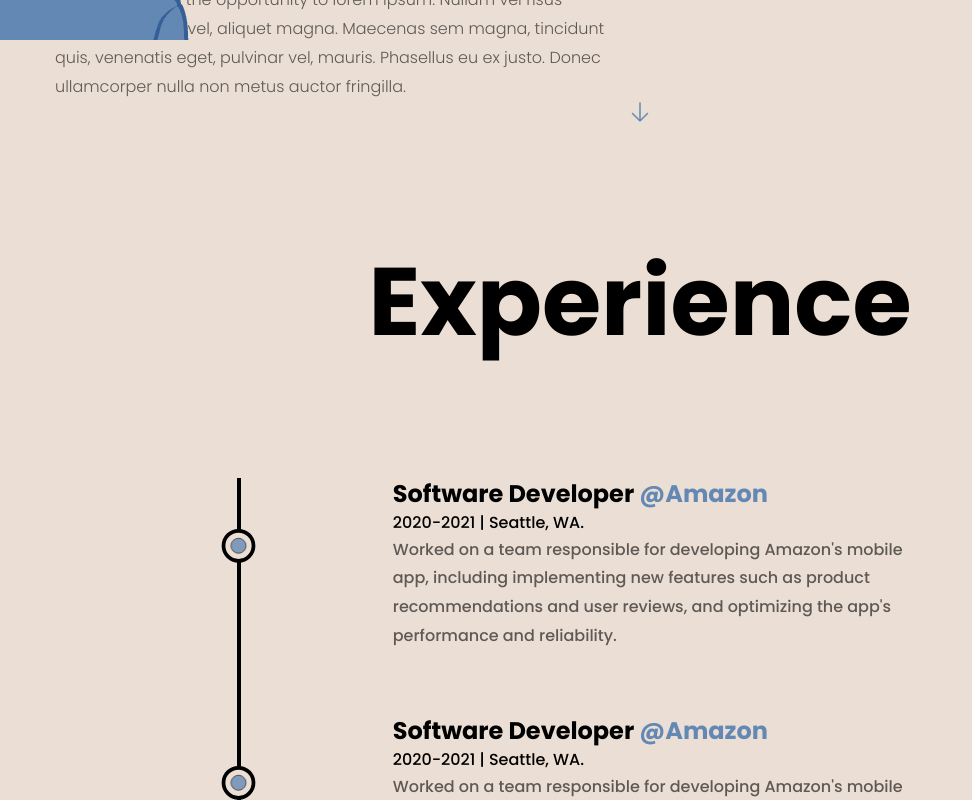
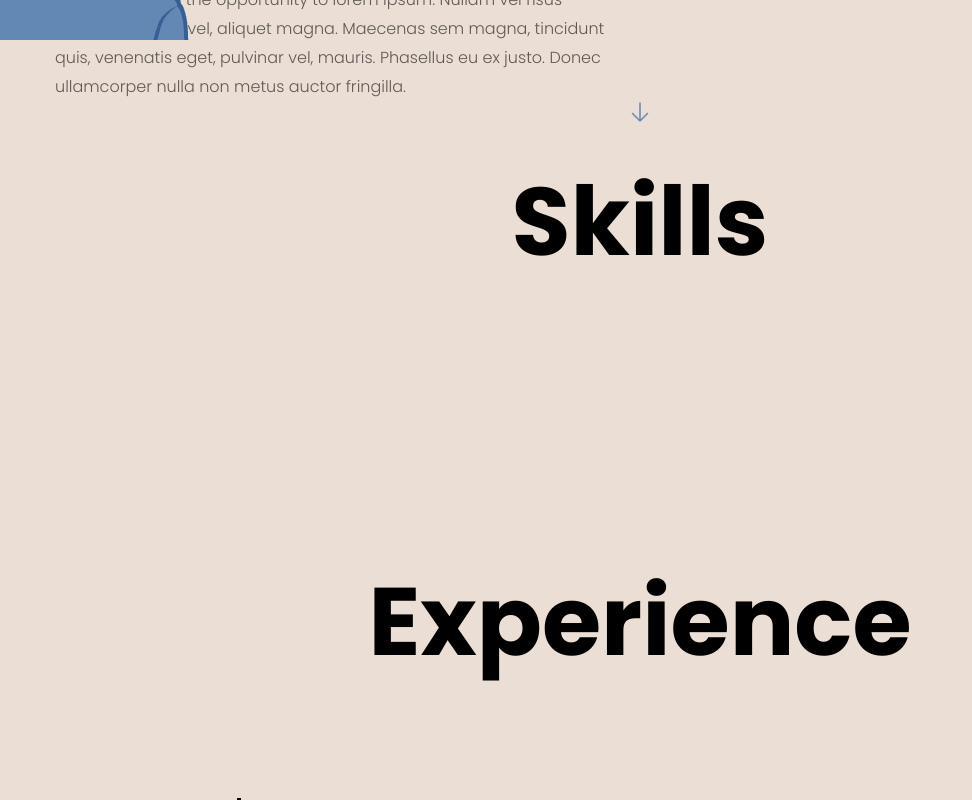
Before and after one commit to mzazakeith/portefeuille, a Next.js app: page /portefeuille/about in a window 1280 px wide. Shown: the part 760-1560 px from the top of the page, without its empty margins (0-972 px from the left). Built offline with nearby package versions, Linux system fonts and the light colour scheme.

Commit message:
skills shell with title

```diff
--- a/components/Skills.js
+++ b/components/Skills.js
@@ -1,9 +1,22 @@
+
+
+const ClipPathLinks = () =>{
+    return(
+        <div className="">
+
+        </div>
+    )
+}
 
 
 const Skills = () => {
     return(
-        <>
-        </>
+        <div className="px-4 py-12">
+            <h2 className="font-bold text-8xl mb-32 w-full text-center">Skills</h2>
+            <div className="mx-auto max-w-7xl">
+                <ClipPathLinks/>
+            </div>
+        </div>
     )
 }
 
--- a/pages/about/index.js
+++ b/pages/about/index.js
@@ -24,6 +24,7 @@ import Experience from "../../components/Experience";
 import Education from "../../components/Education";
 import Link from "next/link";
 import {RiLinkedinFill} from "react-icons/ri";
+import Skills from "../../components/Skills";
 
 //  data
 const aboutData = [
@@ -179,6 +180,8 @@ const About = () => {
             </div>
           </div>
 
+          <Skills/>
+
           <Experience/>
 
           <Education/>
```
